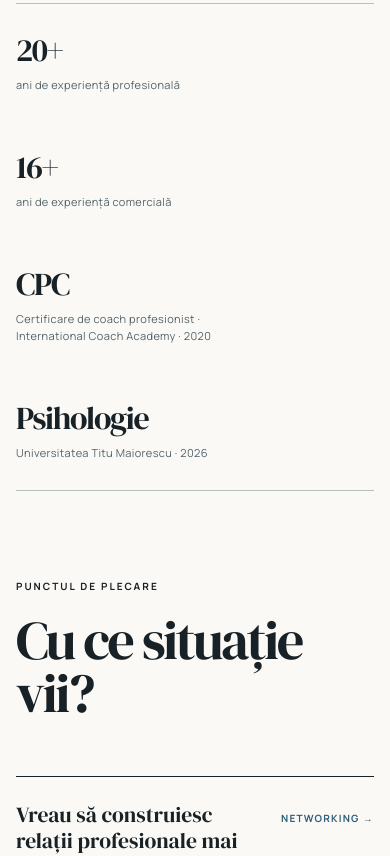
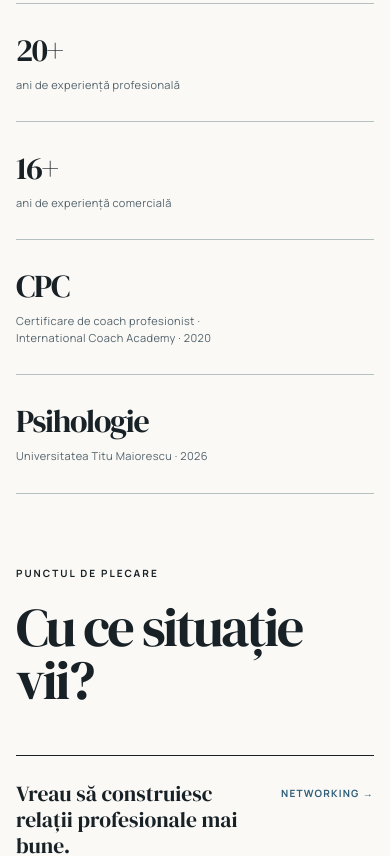
Before and after one commit to ivanovroxana1988-arch/bogdanvizitiu, a Next.js app: page / in a window 390 px wide. Shown: the part 1780-2636 px from the top of the page. Built offline with nearby package versions, Linux system fonts and the light colour scheme.

Commit message:
Refactor homepage inline styles and tablet layout

```diff
--- a/app/_views/home/page.tsx
+++ b/app/_views/home/page.tsx
@@ -6,6 +6,7 @@ import {getPrograms,getPublishedInsights} from '@/lib/data'
 import {getCopy,getLocale} from '@/lib/i18n'
 import {buildPageMetadata} from '@/lib/seo'
 import servicePages from '@/content/service-pages.json'
+import homeStyles from './home.module.css'
 
 export function generateMetadata({searchParams}:{searchParams?:{lang?:string}}):Metadata{
   const locale=getLocale(searchParams?.lang)
@@ -52,15 +53,15 @@ export default function Home({searchParams}:{searchParams?:{lang?:string}}){
 
     <section id="recognition" className="recognition"><div className="shell recognition-grid"><div><h2>{copy.recognitionTitle}</h2></div><ol className="recognition-list">{copy.recognitionItems.map((item,i)=><li key={item}><span>0{i+1}</span><p>{item}</p></li>)}</ol></div></section>
 
-    <section aria-label={locale==='ro'?'Repere profesionale verificate':'Verified professional credentials'} style={{paddingBlock:0}}><div className="shell" style={{borderTop:'1px solid var(--line)',borderBottom:'1px solid var(--line)',display:'grid',gridTemplateColumns:'repeat(auto-fit,minmax(190px,1fr))',columnGap:'clamp(24px,4vw,64px)'}}>{proof.map((item)=><div key={item.value} style={{padding:'30px 0 28px'}}><strong style={{display:'block',fontFamily:'var(--font-serif)',fontSize:'clamp(2rem,3vw,3.1rem)',fontWeight:400,letterSpacing:'-.04em',lineHeight:1,marginBottom:'10px'}}>{item.value}</strong><span style={{display:'block',maxWidth:'230px',fontSize:'11px',lineHeight:1.55,color:'var(--muted)',letterSpacing:'.035em'}}>{item.label}</span></div>)}</div></section>
+    <section aria-label={locale==='ro'?'Repere profesionale verificate':'Verified professional credentials'} className={homeStyles.proofSection}><div className={`shell ${homeStyles.proofGrid}`}>{proof.map((item)=><div key={item.value} className={homeStyles.proofItem}><strong className={homeStyles.proofValue}>{item.value}</strong><span className={homeStyles.proofLabel}>{item.label}</span></div>)}</div></section>
 
-    <section aria-labelledby="situation-title" style={{paddingBlock:'clamp(5.5rem,8vw,8rem)'}}><div className="shell" style={{display:'grid',gridTemplateColumns:'repeat(auto-fit,minmax(min(100%,320px),1fr))',gap:'clamp(56px,8vw,120px)',alignItems:'start'}}><div><Eyebrow>{locale==='ro'?'Punctul de plecare':'Starting point'}</Eyebrow><h2 id="situation-title" style={{fontFamily:'var(--font-serif)',fontSize:'clamp(3.4rem,6vw,6rem)',fontWeight:400,letterSpacing:'-.045em',lineHeight:.98,margin:0,maxWidth:'560px'}}>{locale==='ro'?'Cu ce situație vii?':'What situation are you bringing?'}</h2></div><div style={{borderTop:'1px solid var(--ink)'}}>{situations.map((item)=><Link key={item.text} href={item.href} style={{display:'flex',justifyContent:'space-between',alignItems:'baseline',gap:'24px',padding:'25px 0',borderBottom:'1px solid var(--line)'}}><span style={{fontFamily:'var(--font-serif)',fontSize:'clamp(1.35rem,2vw,1.9rem)',lineHeight:1.2}}>{item.text}</span><span style={{flex:'0 0 auto',fontSize:'10px',fontWeight:700,letterSpacing:'.12em',textTransform:'uppercase',color:'var(--link)'}}>{item.label} →</span></Link>)}</div></div></section>
+    <section aria-labelledby="situation-title" className={homeStyles.situationSection}><div className={`shell ${homeStyles.situationGrid}`}><div><Eyebrow>{locale==='ro'?'Punctul de plecare':'Starting point'}</Eyebrow><h2 id="situation-title" className={homeStyles.situationTitle}>{locale==='ro'?'Cu ce situație vii?':'What situation are you bringing?'}</h2></div><div className={homeStyles.situationList}>{situations.map((item)=><Link key={item.text} href={item.href} className={homeStyles.situationLink}><span className={homeStyles.situationText}>{item.text}</span><span className={homeStyles.situationLabel}>{item.label} →</span></Link>)}</div></div></section>
 
     <section className="programs shell"><div className="program-intro"><Eyebrow>{copy.programsEyebrow}</Eyebrow><h2>{copy.programsStatement}</h2><p>{copy.programsIntro}</p></div>{programs.map((program,i)=><article className="program-row" key={program.slug}><span>0{i+1}</span><h3>{program.title}</h3><p>{program.description}</p><ArrowLink href={`/cursuri/${program.slug}`}>{copy.viewProgram}</ArrowLink></article>)}</section>
 
     <section className="dark"><div className="shell corporate-grid"><div className="corporate-title"><Eyebrow>{copy.corporateEyebrow}</Eyebrow><h2>{copy.corporateTitle}</h2></div><div className="corporate-copy"><p>{copy.corporateText}</p><ArrowLink href="/corporate">{copy.corporateCta}</ArrowLink></div><div className="domain-list">{copy.corporateDomains.map((domain,i)=><div key={domain}><span>0{i+1}</span>{domain}</div>)}</div><ConceptImage asset="workshopNotes" kind="wide" locale={locale}/></div></section>
 
-    <section className="point-of-view clean-coaching-preview" style={{paddingBlock:'clamp(6rem,10vw,9rem)'}}><div className="shell"><div style={{maxWidth:'900px'}}><Eyebrow>{services.coaching.eyebrow}</Eyebrow><h2 style={{fontSize:'clamp(4rem,7.5vw,8rem)',margin:'0 0 42px'}}>{services.coaching.title}</h2><p style={{fontSize:'18px',lineHeight:1.75,color:'var(--muted)',maxWidth:'570px',margin:'0 0 34px'}}>{services.coaching.intro}</p><ArrowLink href="/coaching">{services.coaching.cta}</ArrowLink></div></div></section>
+    <section className={`point-of-view clean-coaching-preview ${homeStyles.coachingPreview}`}><div className="shell"><div className={homeStyles.coachingInner}><Eyebrow>{services.coaching.eyebrow}</Eyebrow><h2 className={homeStyles.coachingTitle}>{services.coaching.title}</h2><p className={homeStyles.coachingText}>{services.coaching.intro}</p><ArrowLink href="/coaching">{services.coaching.cta}</ArrowLink></div></div></section>
 
     <section className="programs shell"><div className="section-head"><div><Eyebrow>{copy.insightsEyebrow}</Eyebrow><h2 className="section-title">{copy.insightsTitle}</h2></div><ArrowLink href="/insights">{copy.viewInsights}</ArrowLink></div>{insights.map((insight,i)=><article className="program-row" key={insight.slug}><span>0{i+1}</span><h3>{insight.title}</h3><p>{insight.excerpt}</p><ArrowLink href={`/insights/${insight.slug}`}>{copy.readArticle}</ArrowLink></article>)}</section>
 
```
